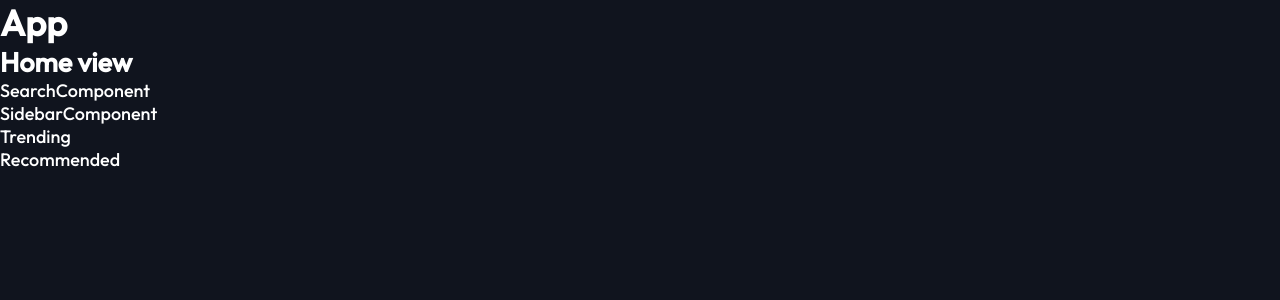
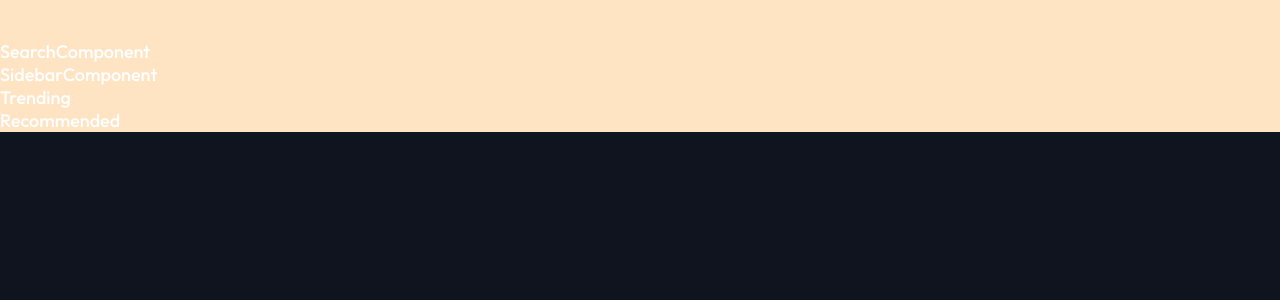
Before and after one commit to cristinakellyt/entertainment-web-app, a Vue app: page /home in a window 1280 px wide. Shown: the top 300 px of the page. Built offline with nearby package versions, Linux system fonts and the light colour scheme.

Commit message:
style(BaseWidth): create BaseWidth component to host the app content

```diff
--- a/src/App.vue
+++ b/src/App.vue
@@ -1,4 +1,3 @@
 <template>
-  <h1>App</h1>
   <router-view></router-view>
 </template>
--- a/src/assets/scss/abstract/_variables.scss
+++ b/src/assets/scss/abstract/_variables.scss
@@ -7,4 +7,4 @@ $pure-white: rgb(255, 255, 255);
 
 // UTILITIES
 
-$max-width: pxToRem(1400);
+$max-width: pxToRem(1440);
--- /dev/null
+++ b/src/components/ui/BaseWidth.vue
@@ -0,0 +1,16 @@
+<template>
+  <div class="base-width">
+    <slot></slot>
+  </div>
+</template>
+
+<style scoped lang="scss">
+@import '@/assets/scss/main.scss';
+
+.base-width {
+  max-width: $max-width;
+  margin: 0 auto;
+  padding-top: pxToRem(40);
+  background-color: bisque;
+}
+</style>
--- a/src/views/HomeView.vue
+++ b/src/views/HomeView.vue
@@ -1,7 +1,12 @@
 <template>
-  <h2>Home view</h2>
-  <p>SearchComponent</p>
-  <p>SidebarComponent</p>
-  <p>Trending</p>
-  <p>Recommended</p>
+  <BaseWidth>
+    <p>SearchComponent</p>
+    <p>SidebarComponent</p>
+    <p>Trending</p>
+    <p>Recommended</p>
+  </BaseWidth>
 </template>
+
+<script setup>
+import BaseWidth from '@/components/ui/BaseWidth.vue'
+</script>
```
